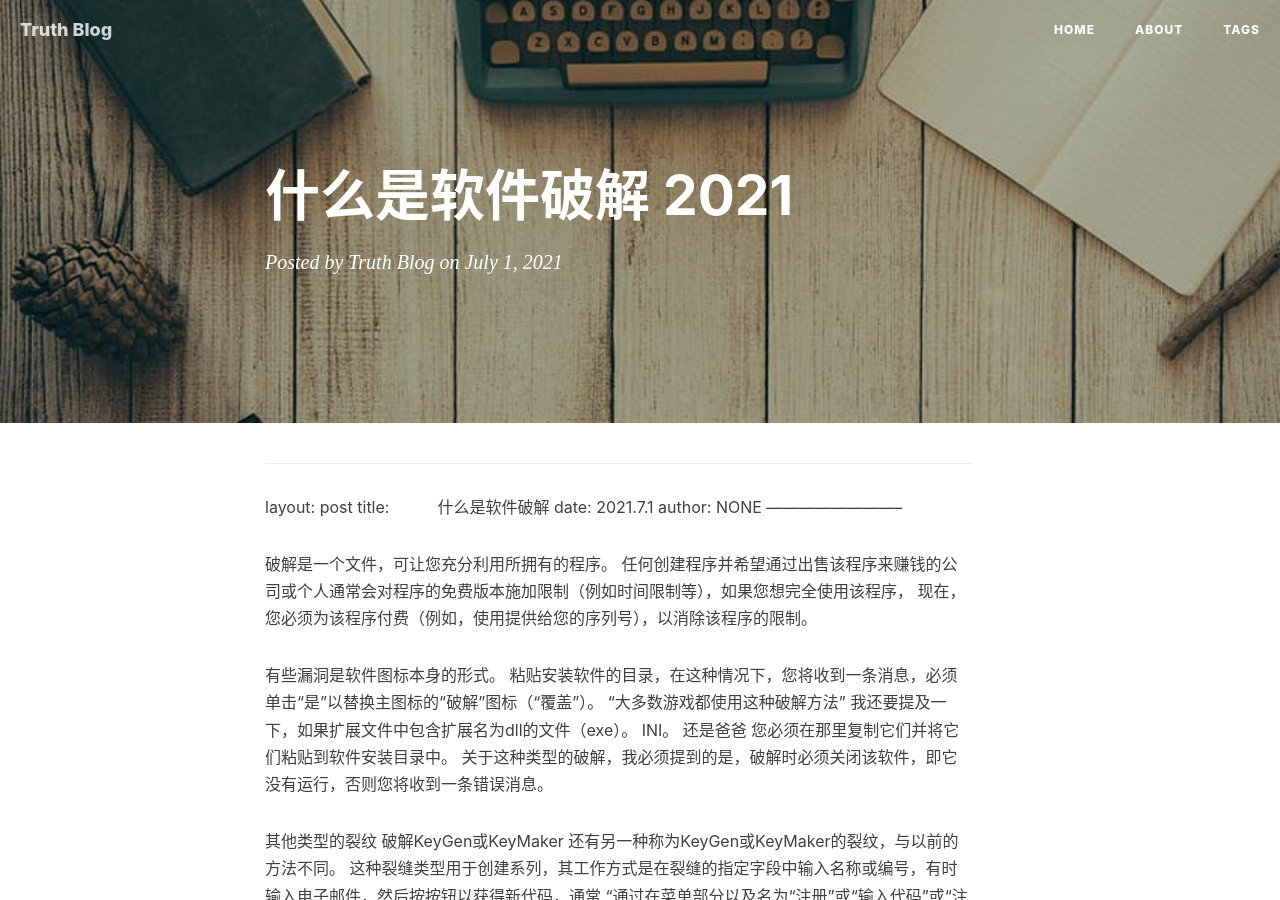
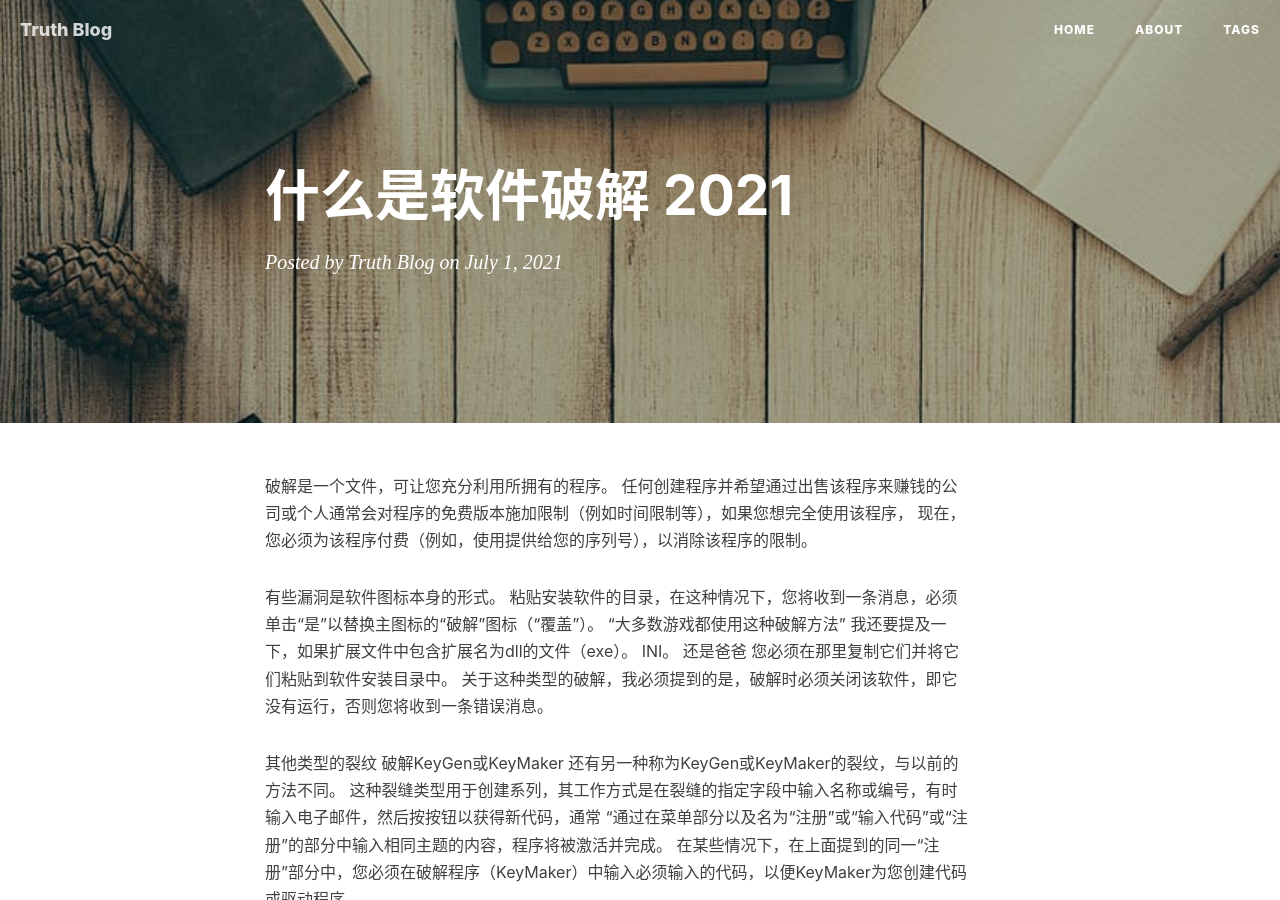
Before and after one commit to 4map/Cn0f1cd.github.io, a Jekyll site: the page built from _posts/2021-7-1-什么是软件破解-2021.md, in a window 1280 px wide and 900 px high. Built offline with Jekyll 4.4.1, drawn with Linux system fonts in a browser that asks for light colours; nearby versions of some CDN libraries; our own code applies the rules of GitHub Pages for plain Markdown files; comment, search, counter and statistics services are not loaded.

Commit message:
Update 2021-7-1-什么是软件破解-2021.md

```diff
--- a/_posts/2021-7-1-什么是软件破解-2021.md
+++ b/_posts/2021-7-1-什么是软件破解-2021.md
@@ -1,9 +1,4 @@
---------------------------
-layout:    post
-title:　　　什么是软件破解
-date:      2021.7.1
-author:    NONE
---------------------------
+
 
  破解是一个文件，可让您充分利用所拥有的程序。
  任何创建程序并希望通过出售该程序来赚钱的公司或个人通常会对程序的免费版本施加限制（例如时间限制等），如果您想完全使用该程序， 现在，您必须为该程序付费（例如，使用提供给您的序列号），以消除该程序的限制。
```
